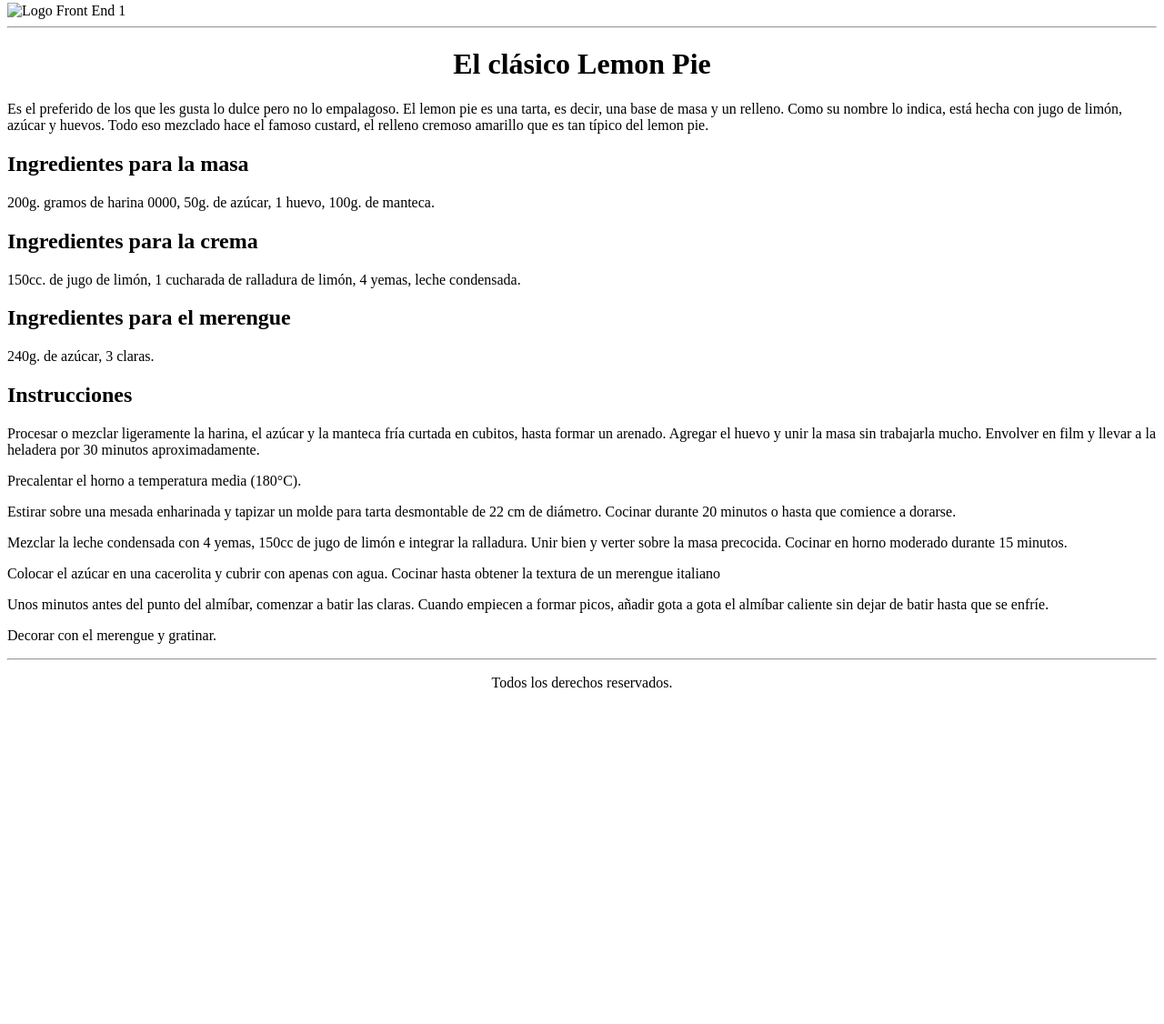
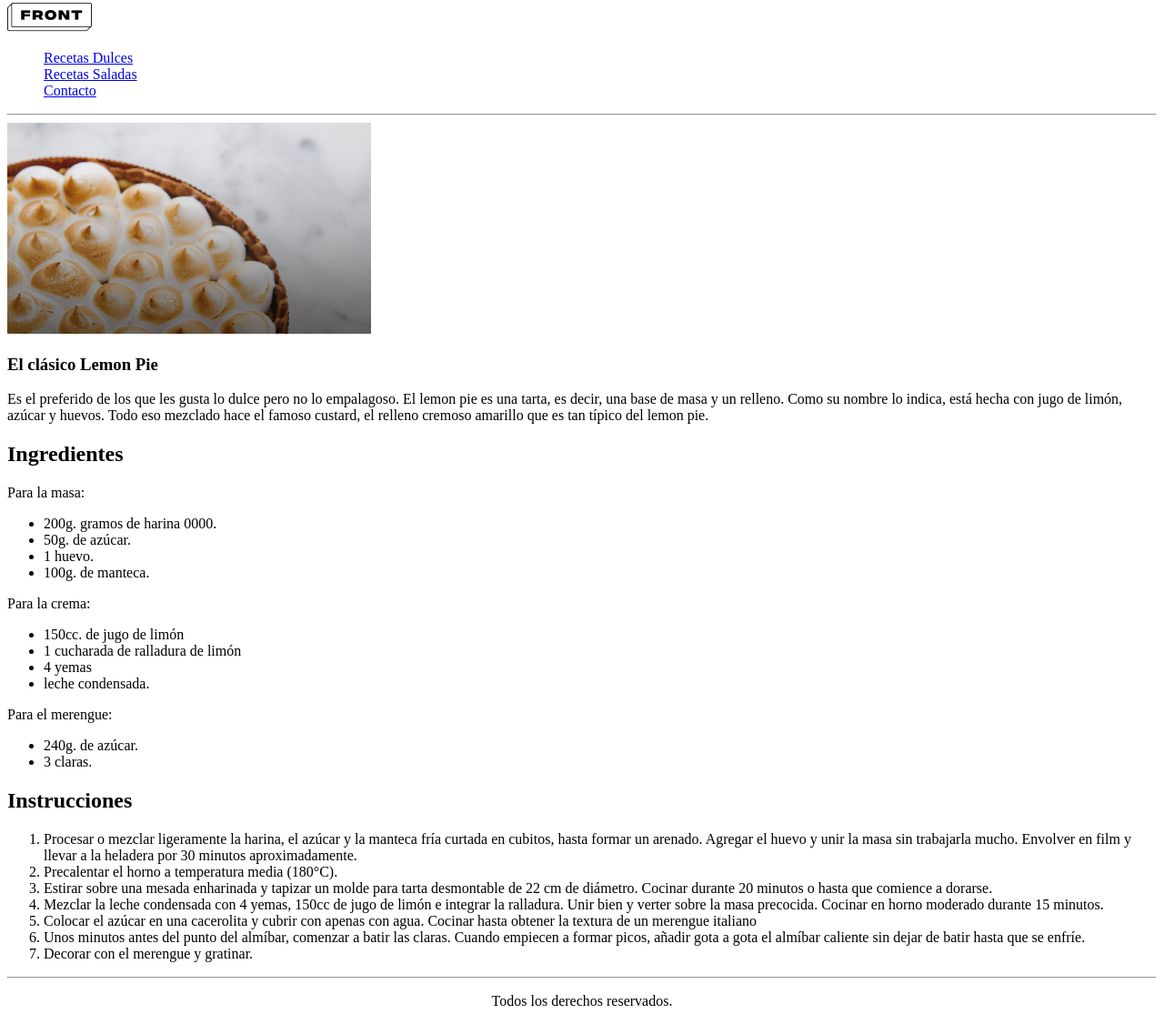
Before and after one commit to felipejoq/practica-html-front-end-i, a plain HTML site: page index.html in a window 1280 px wide. Shown: the part 5-1131 px from the top of the page at 91% size. Before the commit the page ends 800 px from the top, so only its background shows below. Drawn offline with Linux system fonts and the light colour scheme.

Commit message:
Usando etiquetas HTML semánticas

```diff
--- a/index.html
+++ b/index.html
@@ -5,67 +5,103 @@
     <title>Primer sitio HTML ¡BÁSICO!</title>
   </head>
   <body>
-    <img src="#" alt="Logo Front End 1" />
-    <hr />
+    <header>
+      <img src="./img/logo.jpg" alt="Logo Front End 1" />
+      <nav>
+        <ul style="list-style: none">
+          <li><a href="#">Recetas Dulces</a></li>
+          <li><a href="#">Recetas Saladas</a></li>
+          <li><a href="#">Contacto</a></li>
+        </ul>
+      </nav>
+      <hr />
+    </header>
 
-    <h1 style="text-align: center">El clásico Lemon Pie</h1>
+    <main>
+      <article>
+        <section>
+          <picture>
+            <img src="./img/lemon-pie-01.jpg" alt="Pie de Limón" />
+          </picture>
 
-    <p>
-      Es el preferido de los que les gusta lo dulce pero no lo empalagoso. El
-      lemon pie es una tarta, es decir, una base de masa y un relleno. Como su
-      nombre lo indica, está hecha con jugo de limón, azúcar y huevos. Todo eso
-      mezclado hace el famoso custard, el relleno cremoso amarillo que es tan
-      típico del lemon pie.
-    </p>
+          <h1>El clásico Lemon Pie</h1>
 
-    <h2>Ingredientes para la masa</h2>
+          <p>
+            Es el preferido de los que les gusta lo dulce pero no lo empalagoso.
+            El lemon pie es una tarta, es decir, una base de masa y un relleno.
+            Como su nombre lo indica, está hecha con jugo de limón, azúcar y
+            huevos. Todo eso mezclado hace el famoso custard, el relleno cremoso
+            amarillo que es tan típico del lemon pie.
+          </p>
+        </section>
 
-    <p>
-      200g. gramos de harina 0000, 50g. de azúcar, 1 huevo, 100g. de manteca.
-    </p>
+        <section>
+          <h2>Ingredientes</h2>
 
-    <h2>Ingredientes para la crema</h2>
+          <p>Para la masa:</p>
 
-    <p>
-      150cc. de jugo de limón, 1 cucharada de ralladura de limón, 4 yemas, leche
-      condensada.
-    </p>
+          <ul>
+            <li>200g. gramos de harina 0000.</li>
+            <li>50g. de azúcar.</li>
+            <li>1 huevo.</li>
+            <li>100g. de manteca.</li>
+          </ul>
 
-    <h2>Ingredientes para el merengue</h2>
+          <p>Para la crema:</p>
 
-    <p>240g. de azúcar, 3 claras.</p>
+          <ul>
+            <li>150cc. de jugo de limón</li>
+            <li>1 cucharada de ralladura de limón</li>
+            <li>4 yemas</li>
+            <li>leche condensada.</li>
+          </ul>
 
-    <h2>Instrucciones</h2>
+          <p>Para el merengue:</p>
 
-    <p>
-      Procesar o mezclar ligeramente la harina, el azúcar y la manteca fría
-      curtada en cubitos, hasta formar un arenado. Agregar el huevo y unir la
-      masa sin trabajarla mucho. Envolver en film y llevar a la heladera por 30
-      minutos aproximadamente.
-    </p>
-    <p>Precalentar el horno a temperatura media (180°C).</p>
-    <p>
-      Estirar sobre una mesada enharinada y tapizar un molde para tarta
-      desmontable de 22 cm de diámetro. Cocinar durante 20 minutos o hasta que
-      comience a dorarse.
-    </p>
-    <p>
-      Mezclar la leche condensada con 4 yemas, 150cc de jugo de limón e integrar
-      la ralladura. Unir bien y verter sobre la masa precocida. Cocinar en horno
-      moderado durante 15 minutos.
-    </p>
-    <p>
-      Colocar el azúcar en una cacerolita y cubrir con apenas con agua. Cocinar
-      hasta obtener la textura de un merengue italiano
-    </p>
-    <p>
-      Unos minutos antes del punto del almíbar, comenzar a batir las claras.
-      Cuando empiecen a formar picos, añadir gota a gota el almíbar caliente sin
-      dejar de batir hasta que se enfríe.
-    </p>
-    <p>Decorar con el merengue y gratinar.</p>
+          <ul>
+            <li>240g. de azúcar.</li>
+            <li>3 claras.</li>
+          </ul>
+        </section>
 
-    <hr />
-    <p style="text-align: center">Todos los derechos reservados.</p>
+        <section>
+          <h2>Instrucciones</h2>
+          <ol>
+            <li>
+              Procesar o mezclar ligeramente la harina, el azúcar y la manteca
+              fría curtada en cubitos, hasta formar un arenado. Agregar el huevo
+              y unir la masa sin trabajarla mucho. Envolver en film y llevar a
+              la heladera por 30 minutos aproximadamente.
+            </li>
+            <li>Precalentar el horno a temperatura media (180°C).</li>
+            <li>
+              Estirar sobre una mesada enharinada y tapizar un molde para tarta
+              desmontable de 22 cm de diámetro. Cocinar durante 20 minutos o
+              hasta que comience a dorarse.
+            </li>
+            <li>
+              Mezclar la leche condensada con 4 yemas, 150cc de jugo de limón e
+              integrar la ralladura. Unir bien y verter sobre la masa precocida.
+              Cocinar en horno moderado durante 15 minutos.
+            </li>
+            <li>
+              Colocar el azúcar en una cacerolita y cubrir con apenas con agua.
+              Cocinar hasta obtener la textura de un merengue italiano
+            </li>
+            <li>
+              Unos minutos antes del punto del almíbar, comenzar a batir las
+              claras. Cuando empiecen a formar picos, añadir gota a gota el
+              almíbar caliente sin dejar de batir hasta que se enfríe.
+            </li>
+            <li>Decorar con el merengue y gratinar.</li>
+          </ol>
+        </section>
+      </article>
+    </main>
+
+    <footer>
+      <hr />
+      <p style="text-align: center">Todos los derechos reservados.</p>
+    </footer>
   </body>
 </html>
```
Also changed, not shown: img/lemon-pie-01.jpg (added), img/logo.jpg (added).
